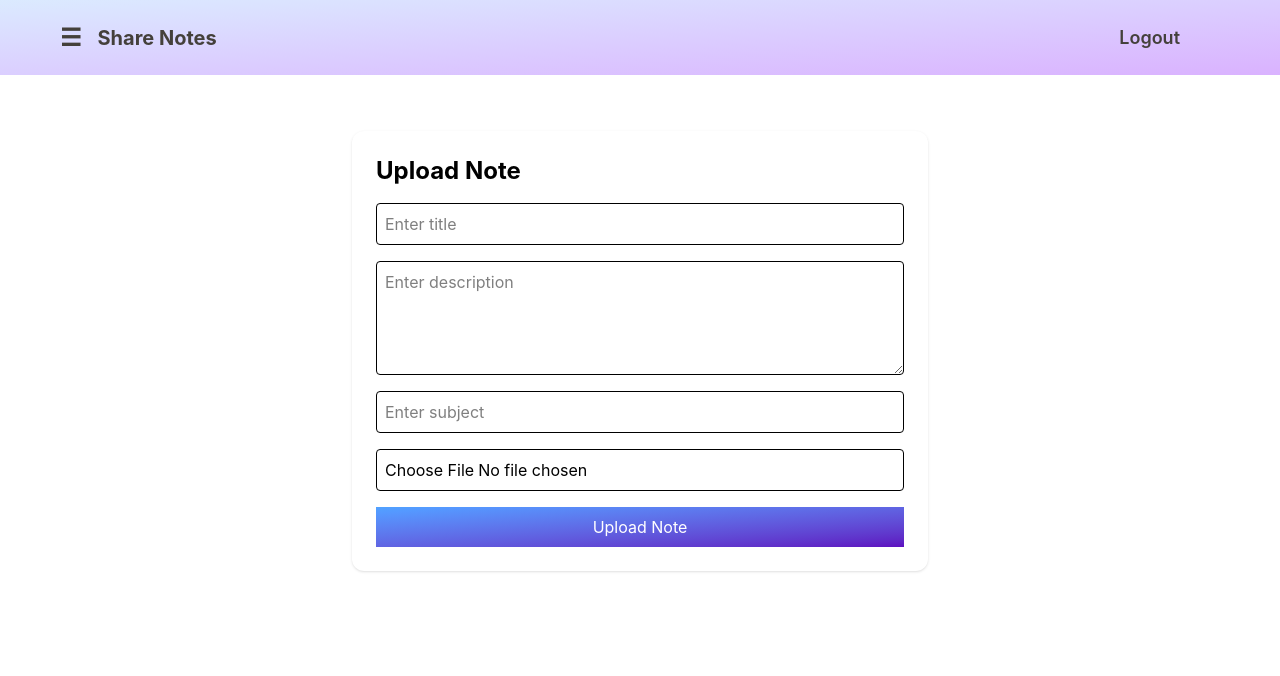
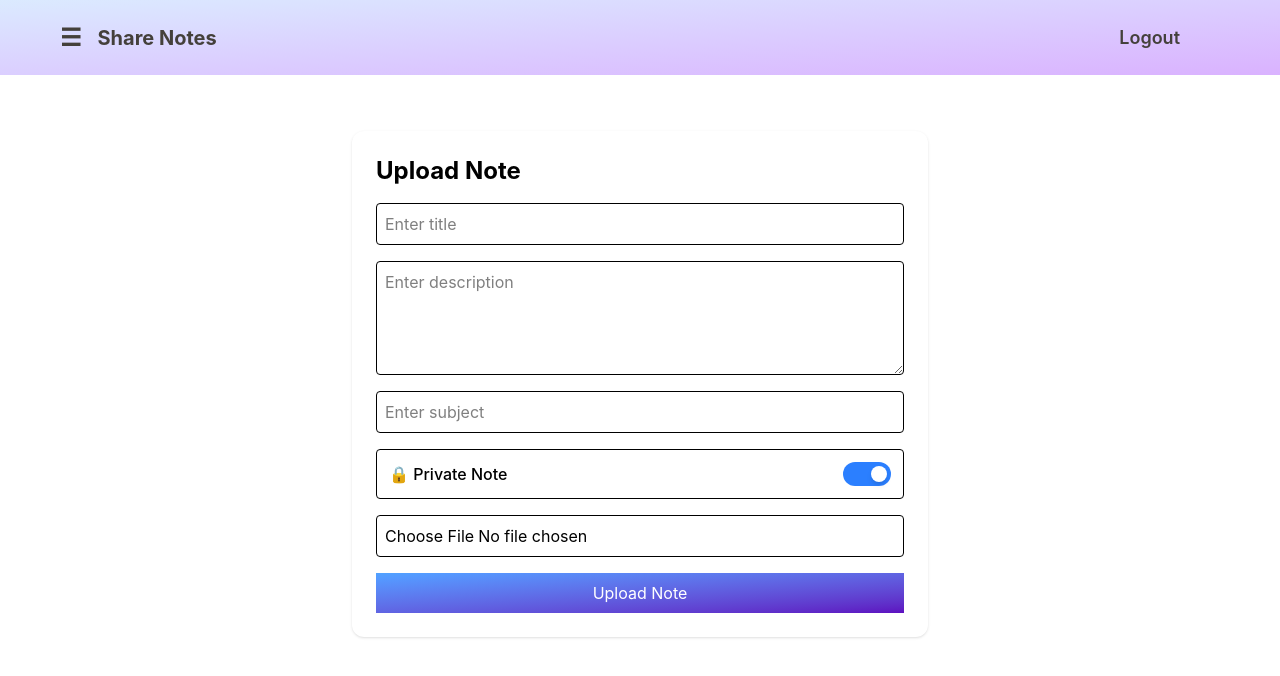
Before and after one commit to Vaishnavi-020/Notes-Sharing-Frontend, a React (Vite) app: page /notes_upload in a window 1280 px wide. Shown: the top 676 px of the page. Built offline with nearby package versions, Linux system fonts and the light colour scheme; sample sign-in values are in the browser's storage.

Commit message:
feat: add private/public toggle for note upload

```diff
--- a/src/pages/UploadNote.jsx
+++ b/src/pages/UploadNote.jsx
@@ -46,6 +46,7 @@ const UploadNote=()=>{
             formData.append("title",title)
             formData.append("description",description)
             formData.append("subject",subject)
+            formData.append("is_private",isPrivate)
             formData.append("file",file)
 
             const token=localStorage.getItem("access_token")
@@ -103,6 +104,26 @@ const UploadNote=()=>{
                 className="border p-2 rounded"
                 required/>
 
+                <div className="flex items-center justify-between border p-3 rounded">
+                <span className="font-medium">
+                    {isPrivate ? "🔒 Private Note" : "🌍 Public Note"}
+                </span>
+
+                <button
+                    type="button"
+                    onClick={() => setIsPrivate(prev => !prev)}
+                    className={`w-12 h-6 flex items-center rounded-full p-1 transition ${
+                    isPrivate ? "bg-blue-500" : "bg-gray-300"
+                    }`}
+                >
+                    <div
+                    className={`bg-white w-4 h-4 rounded-full shadow-md transform transition ${
+                        isPrivate ? "translate-x-6" : "translate-x-0"
+                    }`}
+                    />
+                </button>
+                </div>
+
                 <input
                 type="file"
                 onChange={(e)=>setFile(e.target.files[0])}
```
